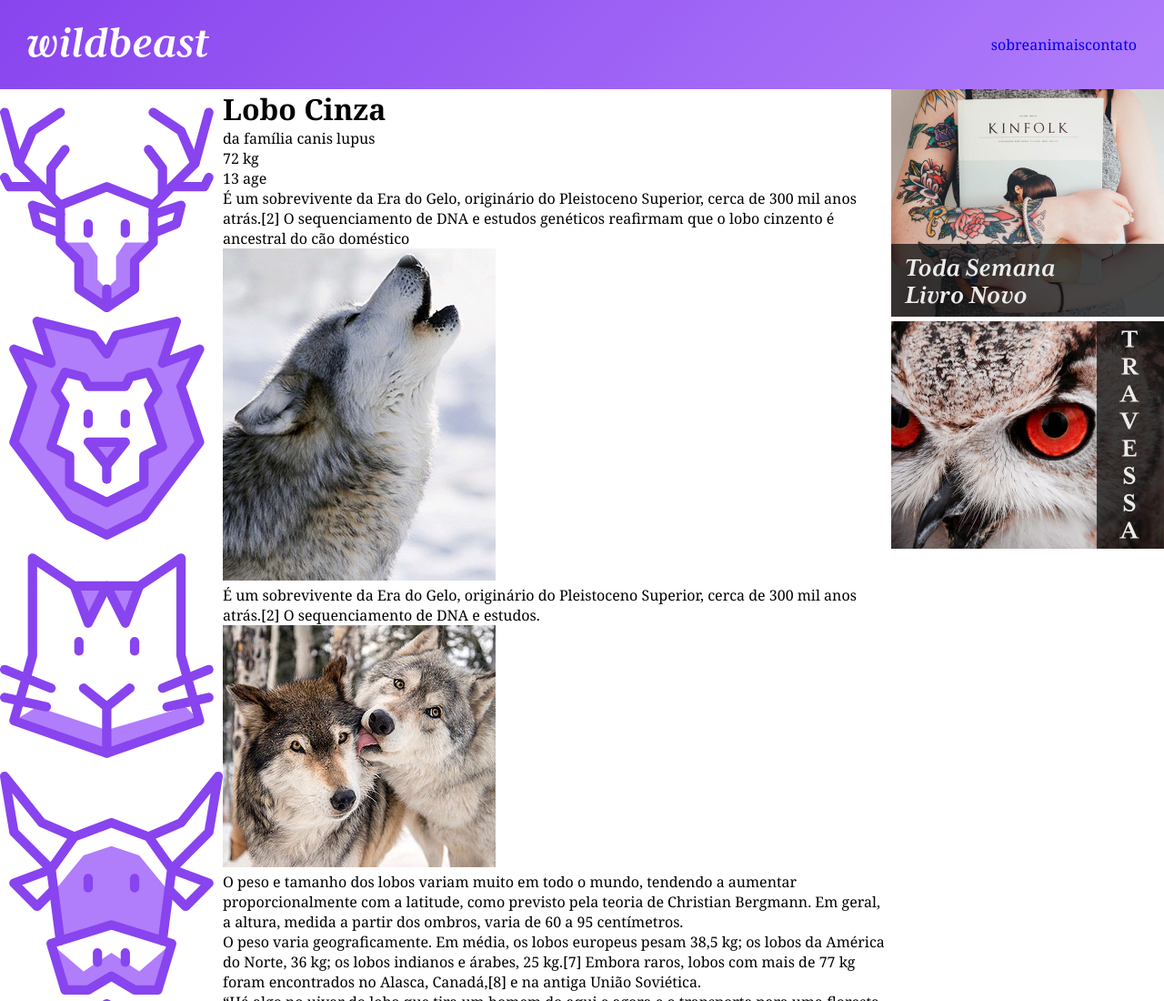
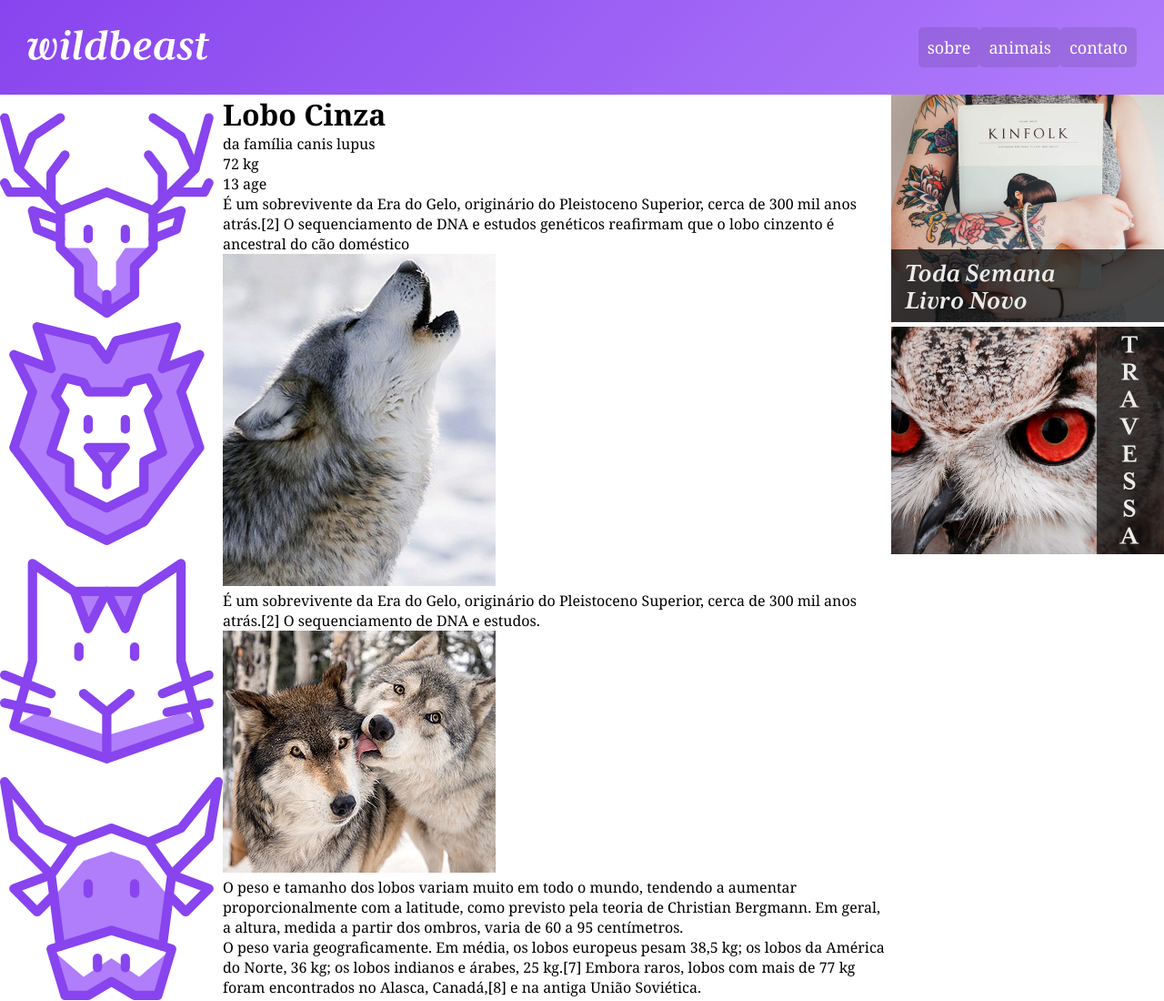
Before and after one commit to devroboco/grid-wildbeast, a plain HTML site: page index.html in a window 1280 px wide. Shown: the top 1100 px of the page at 91% size. Drawn offline with Linux system fonts and the light colour scheme.

Commit message:
adding style to list header

```diff
--- a/css/style.css
+++ b/css/style.css
@@ -51,6 +51,20 @@ img {
   flex-wrap: wrap;
 }
 
+.header nav a {
+  display: block;
+  padding: 10px;
+  color: white;
+  font-size: 1.125em;
+  background: rgba(0, 0, 0, 0.1);
+  border-radius: 5px;
+  transition: 0.1s;
+}
+
+.header nav a:hover {
+  background: rgba(0, 0, 0, 0.5);
+}
+
 .sidenav {
   grid-area: sidenav;
 }
```
